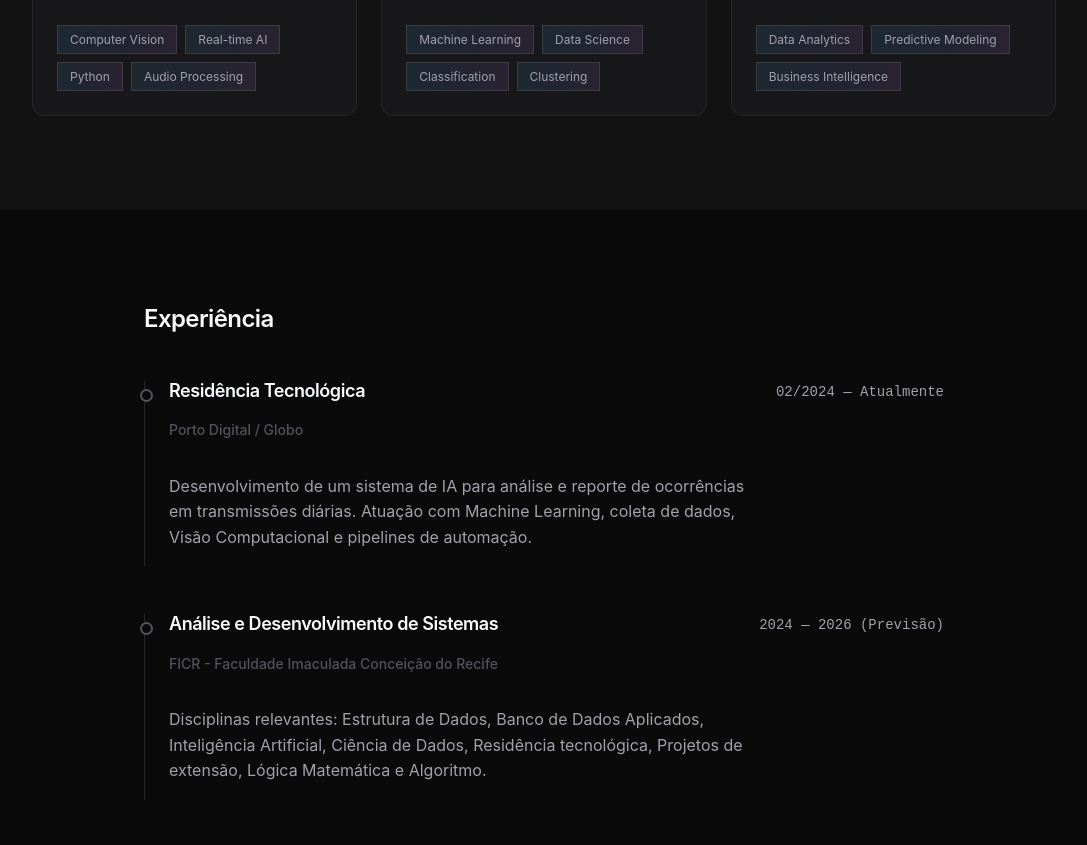
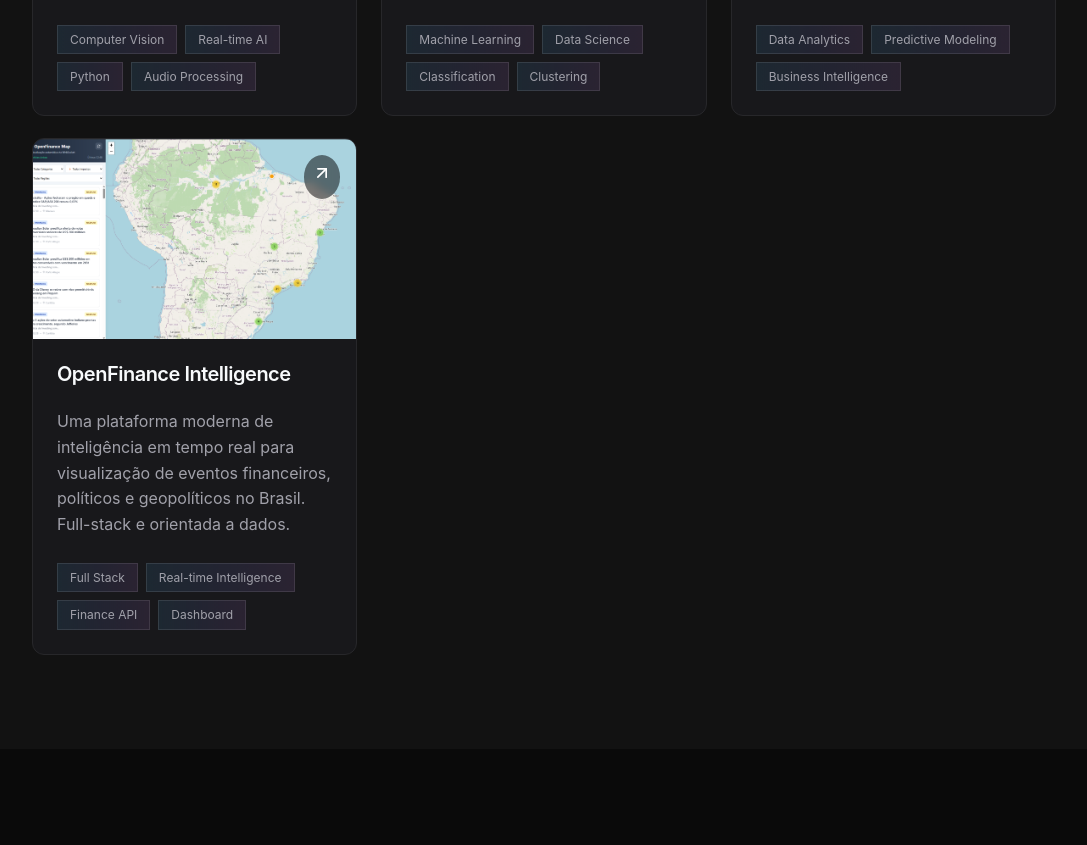
Before and after one commit to Haell39/portfolio_Rafael_Dutra, a React (Vite) app: page / in a window 1280 px wide. Shown: the part 1380-2225 px from the top of the page, without its empty margins (96-1183 px from the left). Built offline with nearby package versions, Linux system fonts and the light colour scheme.

Commit message:
Add OpenFinance Intelligence project to portfolio
Introduces the OpenFinance Intelligence project to the projects list, including its image asset and metadata. Updates the build output and HTML to reference the new project and its resources.

```diff
--- a/src/components/Projects.jsx
+++ b/src/components/Projects.jsx
@@ -6,6 +6,7 @@ import { HOVER_SCALE } from "../config/motion";
 import imgHorus from "../assets/projects/horus.png";
 import imgDiagnostic from "../assets/projects/Diagnostic.png";
 import imgAnalytics from "../assets/projects/Analytics.png";
+import imgOpenFinance from "../assets/projects/openfinance.png";
 
 const PROJECTS = [
   {
@@ -31,6 +32,14 @@ const PROJECTS = [
     tags: ["Data Analytics", "Predictive Modeling", "Business Intelligence"],
     image: imgAnalytics,
     link: "https://github.com/Haell39/HR-Analytics",
+  },
+  {
+    title: "OpenFinance Intelligence",
+    description:
+      "Uma plataforma moderna de inteligência em tempo real para visualização de eventos financeiros, políticos e geopolíticos no Brasil. Full-stack e orientada a dados.",
+    tags: ["Full Stack", "Real-time Intelligence", "Finance API", "Dashboard"],
+    image: imgOpenFinance,
+    link: "https://github.com/Haell39/openFinance",
   },
 ];
 
```
Also changed, not shown: imgs/projetos/openfinance.png (added), src/assets/projects/openfinance.png (added), 3 other files (tests, documents, lock files or other folders).
